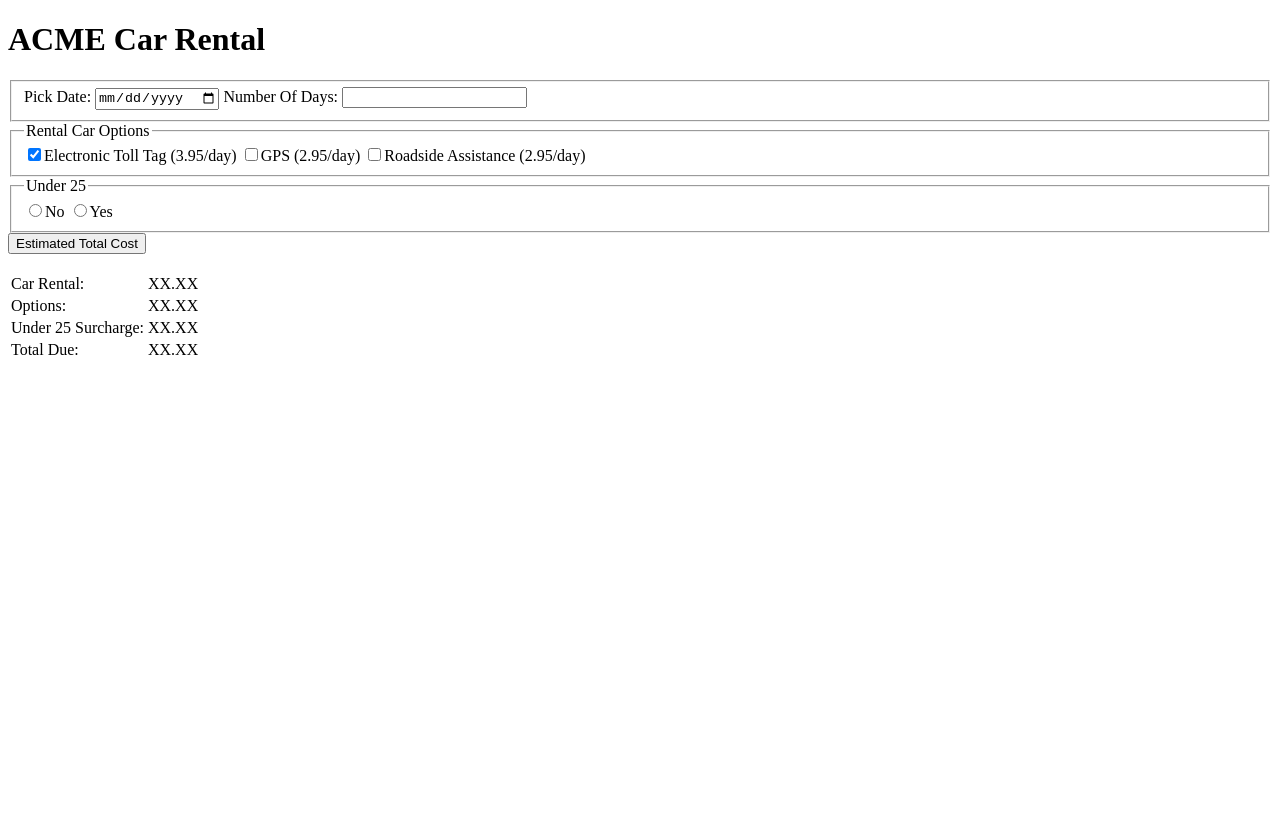
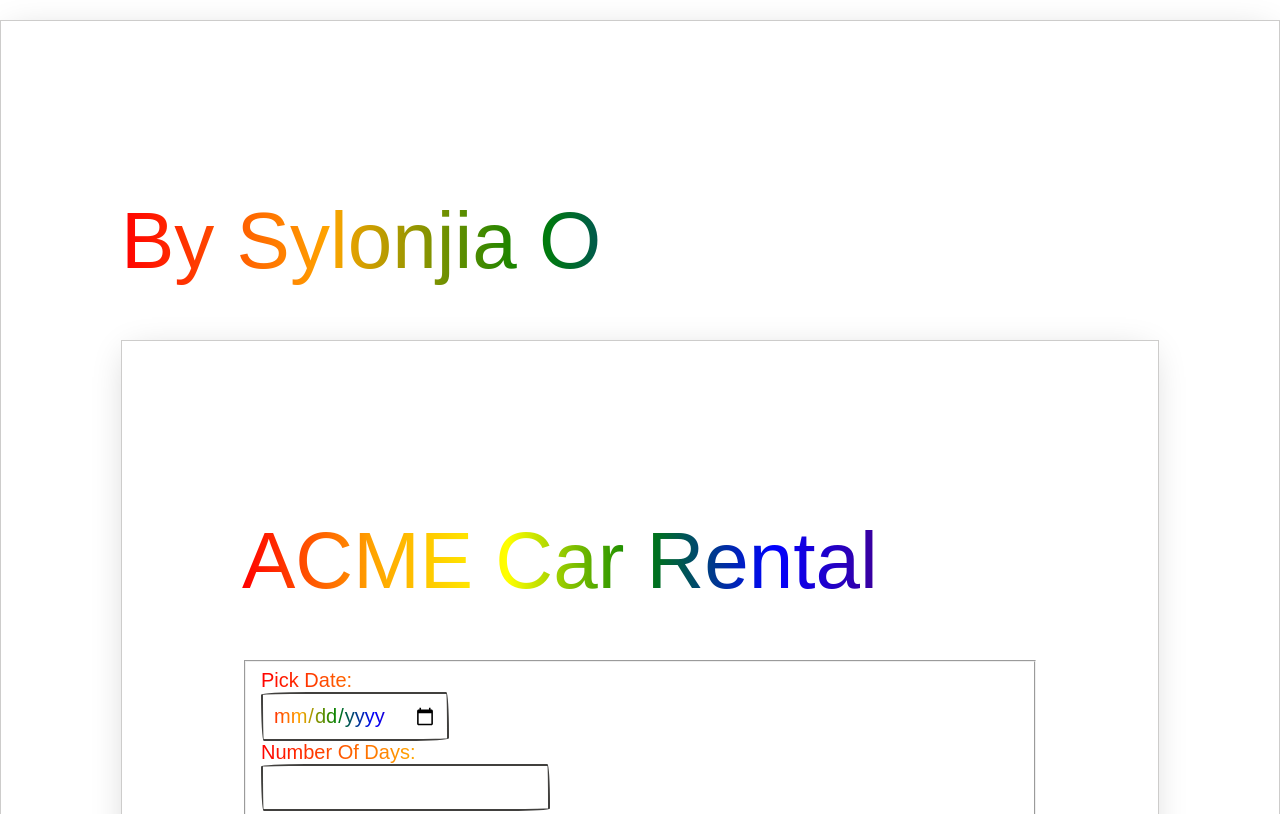
Before and after one commit to SylonjiaO/Carrental1, a plain HTML site: page index.html in a window 1280 px wide. Shown: the top 814 px of the page. Drawn offline with nearby package versions, Linux system fonts and the light colour scheme; a web font is replaced by a local one.

Commit message:
added some style

```diff
--- a/index.html
+++ b/index.html
@@ -4,32 +4,41 @@
     <meta charset="UTF-8">
     <meta http-equiv="X-UA-Compatible" content="IE=edge">
     <meta name="viewport" content="width=device-width, initial-scale=1.0">
+    <link rel="stylesheet" href="https://unpkg.com/papercss@1.8.3/dist/paper.min.css">
+    <link rel="stylesheet" href="style.css">
     <title>Document</title>
 </head>
 <body>
+
+  <div class="paper">
     <header>
-        <h1>ACME Car Rental</h1>
+      <h1 class="rainbow-text">By Sylonjia O</h1>
     </header>
+    <div class="paper container-xs">
+    <header>
+        <h1 class="rainbow">ACME Car Rental</h1>
+    </header>
+
     <form action="#" id="carRentalForm">
         <fieldset>
-        <label for="pickup">Pick Date: <input type="date" name="pickup" id="pickUpDate"></label>
-        <label for="numbDays">Number Of Days: <input type="text" name="numbdays" id="numbDays"></label>
+        <label for="pickup" class="rainbow">Pick Date: <input type="date" name="pickup" id="pickUpDate" class="rainbow-text"></label>
+        <label for="numbDays" class="rainbow">Number Of Days: <input type="text" name="numbdays" id="numbDays"class="rainbow-text"></label>
     </fieldset>
     <fieldset>
-     <legend>Rental Car Options</legend>
+     <legend class="rainbow-text">Rental Car Options</legend>
 
-        <label for="tollTag"><input type="checkbox" name="tollTag" id="tollTag" checked>Electronic Toll Tag (3.95/day)</label>
+        <label for="tollTag" ><input type="checkbox" name="tollTag" id="tollTag" checked>Electronic Toll Tag (3.95/day)</label>
 
-        <label for="gps"><input type="checkbox" name="gps" id="gps">GPS (2.95/day)</label>
+        <label for="gps" ><input type="checkbox" name="gps" id="gps">GPS (2.95/day)</label>
 
-        <label for="roadside"><input type="checkbox" name="roadside" id="roadside">Roadside Assistance (2.95/day)</label>
+        <label for="roadside" ><input type="checkbox" name="roadside" id="roadside">Roadside Assistance (2.95/day)</label>
     </fieldset>
     <fieldset>
-        <legend>Under 25</legend>
+        <legend class="rainbow-text">Under 25</legend>
         <label for="no"><input type="radio" name="no" id="no">No</label>
        <label for="yesyes"><input type="radio" name="yesyes" id="yesyes">Yes</label>
     </fieldset>
-    <button type="button" id="ETC">Estimated Total Cost</button>
+    <button type="button" id="ETC" class="rainbow-text">Estimated Total Cost</button>
     </form>
     <br>
     <table>
@@ -53,6 +62,10 @@
           </tr>
         </tbody>
         </table>
-
+        <div class="to-top">
+          <a href="#top" class="paper-btn margin">^</a>
+        </div>
+       </div>
+      </div>
 </body>
 </html>
--- /dev/null
+++ b/style.css
@@ -0,0 +1,17 @@
+.rainbow {
+    background-image: linear-gradient(to left, violet, indigo, blue, green, yellow, orange, red);
+    -webkit-background-clip: text;
+    background-clip: text;
+    -webkit-text-fill-color: transparent;
+  }
+
+  .rainbow-text {
+    background-image: linear-gradient(to left, violet, indigo, blue, green, orange, red);
+    -webkit-background-clip: text;
+    background-clip: text;
+    -webkit-text-fill-color: transparent;
+  }
+
+  .paper {
+    padding: 6rem;
+  }
```
